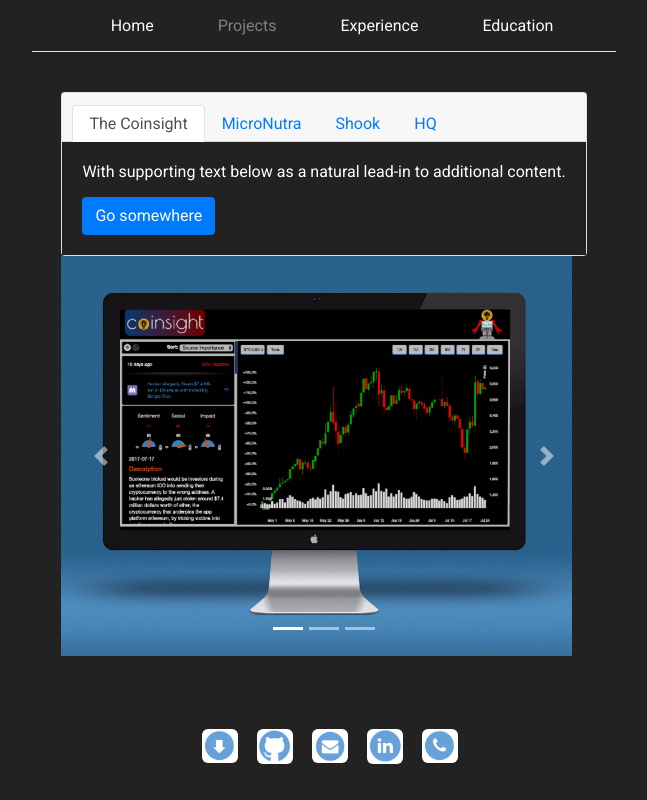
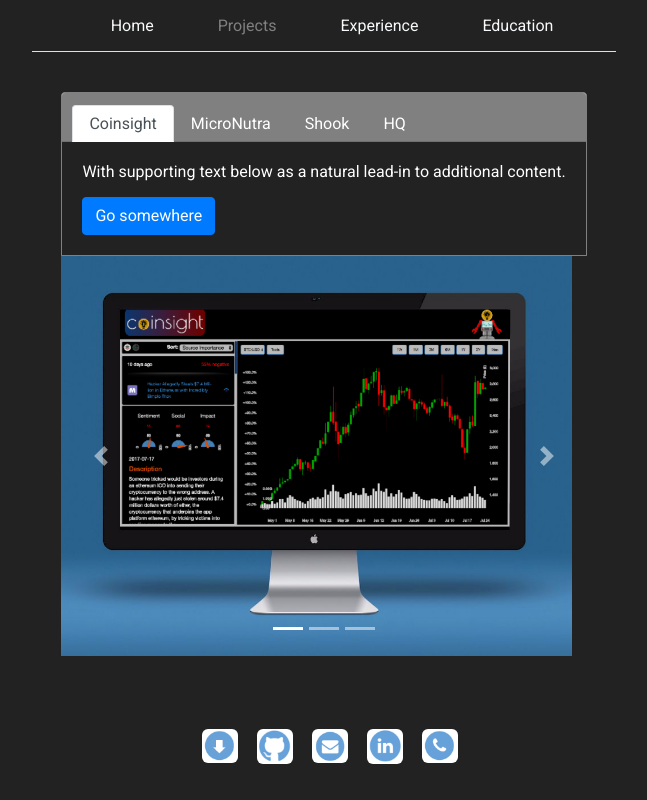
Before and after one commit to JustinHart90/portfolio-site, a React (Create React App) app: page /projects in a window 1280 px wide. Shown: the whole page, without its empty margins (316-963 px from the left). Built offline with nearby package versions, Linux system fonts and the light colour scheme; no server answers.

Commit message:
WIP - project sub-nav

```diff
--- a/src/components/Projects/Projects.scss
+++ b/src/components/Projects/Projects.scss
@@ -1,3 +1,5 @@
+@import '../../styles/include-media';
+
 div.section-header {
     width: 100%;
     display: flex !important;
@@ -5,6 +7,29 @@ div.section-header {
     margin-bottom: 5px;
 }
 
+div.card {
+    border: 1px solid gray;
+    border-bottom-left-radius: 0;
+    border-bottom-right-radius: 0;
+}
+
 div.card-body {
     background-color: #222222;
 }
+
+div.card-header {
+    color: white !important;
+    background-color: gray !important;
+}
+
+a.nav-link {
+    color: white;
+    font-size: 1rem;
+}
+
+@include media(">=phone-sm", "<=phone-lg") {
+    a.nav-link {
+        color: white;
+        font-size: .75rem;
+    }
+}
--- a/src/components/Projects/ProjectsNav.js
+++ b/src/components/Projects/ProjectsNav.js
@@ -10,7 +10,7 @@ export default class ProjectsNav extends Component {
                     <Nav variant="tabs" defaultActiveKey="#first">
                     <Nav.Item>
                         <Nav.Link href="#first">
-                            The Coinsight
+                            Coinsight
                         </Nav.Link>
                     </Nav.Item>
                     <Nav.Item>
```
